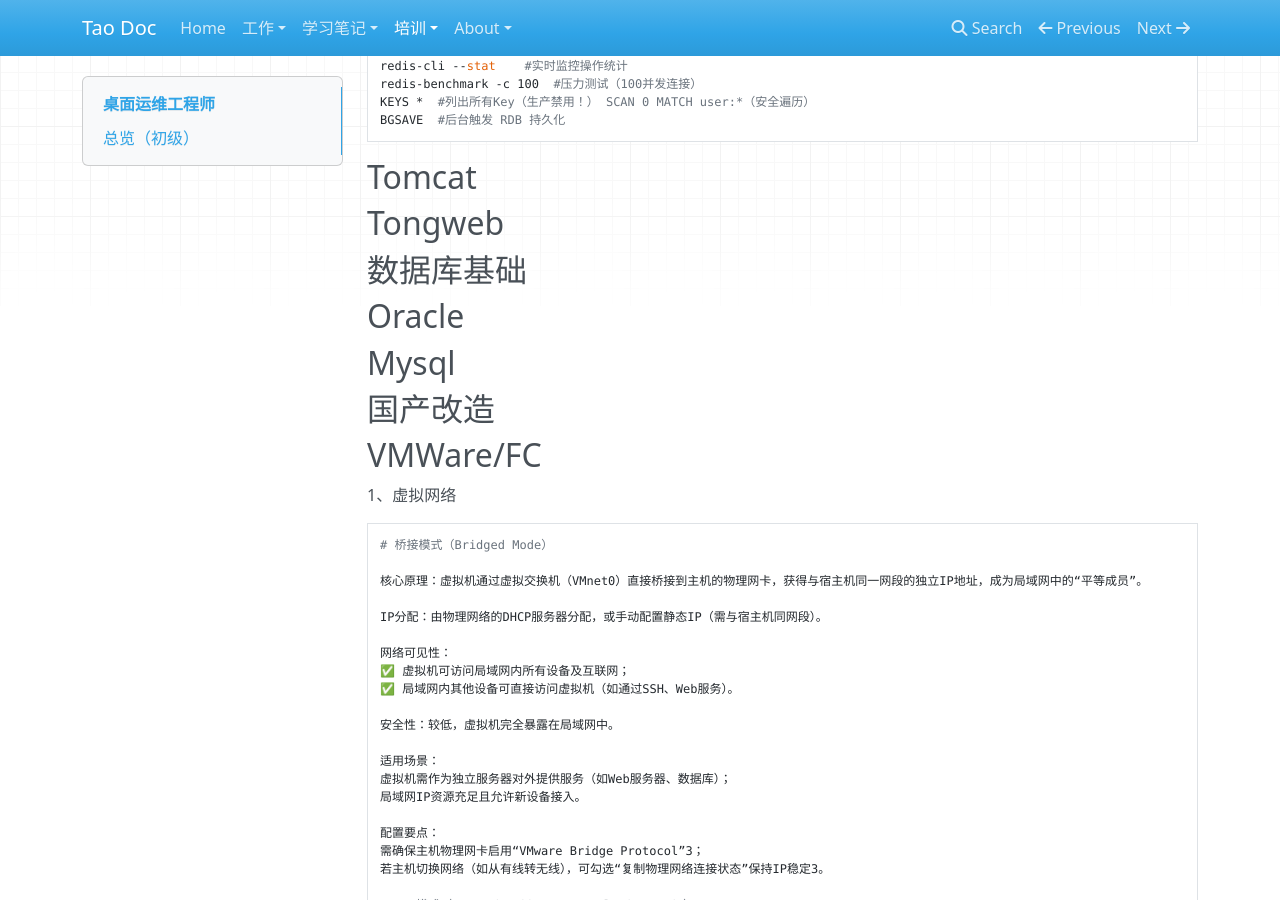
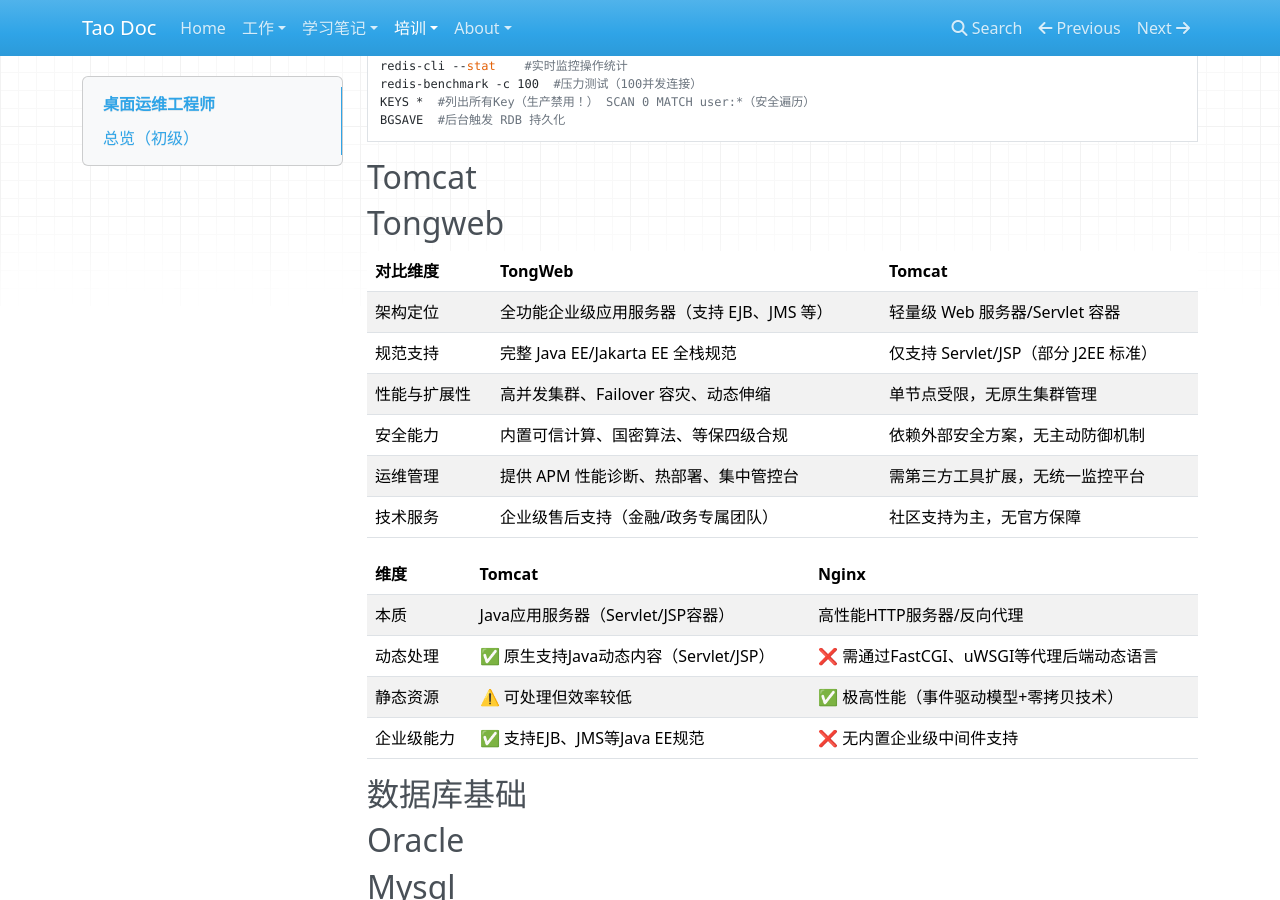
Before and after one commit to Tao1925/mkdocs_tao, an MkDocs documentation site: the page built from docs/train/51CTO.md, in a window 1280 px wide and 900 px high, scrolled down 6734 px. Built offline with MkDocs 1.6.1, drawn with Linux system fonts in a browser that asks for light colours; nearby versions of some CDN libraries.

Commit message:
20250626

```diff
--- a/docs/train/51CTO.md
+++ b/docs/train/51CTO.md
@@ -331,6 +331,33 @@
 
 <h2 id="Tomcat">Tomcat</h2>
 <h2 id="Tongweb">Tongweb</h2>
+
+| 对比维度     | TongWeb                                    | Tomcat                               |
+| ------------ | ------------------------------------------ | ------------------------------------ |
+| 架构定位     | 全功能企业级应用服务器（支持 EJB、JMS 等） | 轻量级 Web 服务器/Servlet 容器       |
+| 规范支持     | 完整 Java EE/Jakarta EE 全栈规范           | 仅支持 Servlet/JSP（部分 J2EE 标准） |
+| 性能与扩展性 | 高并发集群、Failover 容灾、动态伸缩        | 单节点受限，无原生集群管理           |
+| 安全能力     | 内置可信计算、国密算法、等保四级合规       | 依赖外部安全方案，无主动防御机制     |
+| 运维管理     | 提供 APM 性能诊断、热部署、集中管控台      | 需第三方工具扩展，无统一监控平台     |
+| 技术服务     | 企业级售后支持（金融/政务专属团队）        | 社区支持为主，无官方保障             |
+
+
+
+
+| 维度     | Tomcat                                 | Nginx                                     |
+| ---------- | -------------------------------------- | ----------------------------------------- |
+| 本质     | Java应用服务器（Servlet/JSP容器） | 高性能HTTP服务器/反向代理       |
+| 动态处理 | ✅ 原生支持Java动态内容（Servlet/JSP） | ❌ 需通过FastCGI、uWSGI等代理后端动态语言 |
+| 静态资源 | ⚠️ 可处理但效率较低        | ✅ 极高性能（事件驱动模型+零拷贝技术） |
+| 企业级能力 | ✅ 支持EJB、JMS等Java EE规范    | ❌ 无内置企业级中间件支持     |
+
+
+
+
+
+
+
+
 <h2 id="数据库基础">数据库基础</h2>
 <h2 id="Oracle">Oracle</h2>
 <h2 id="Mysql">Mysql</h2>
```
